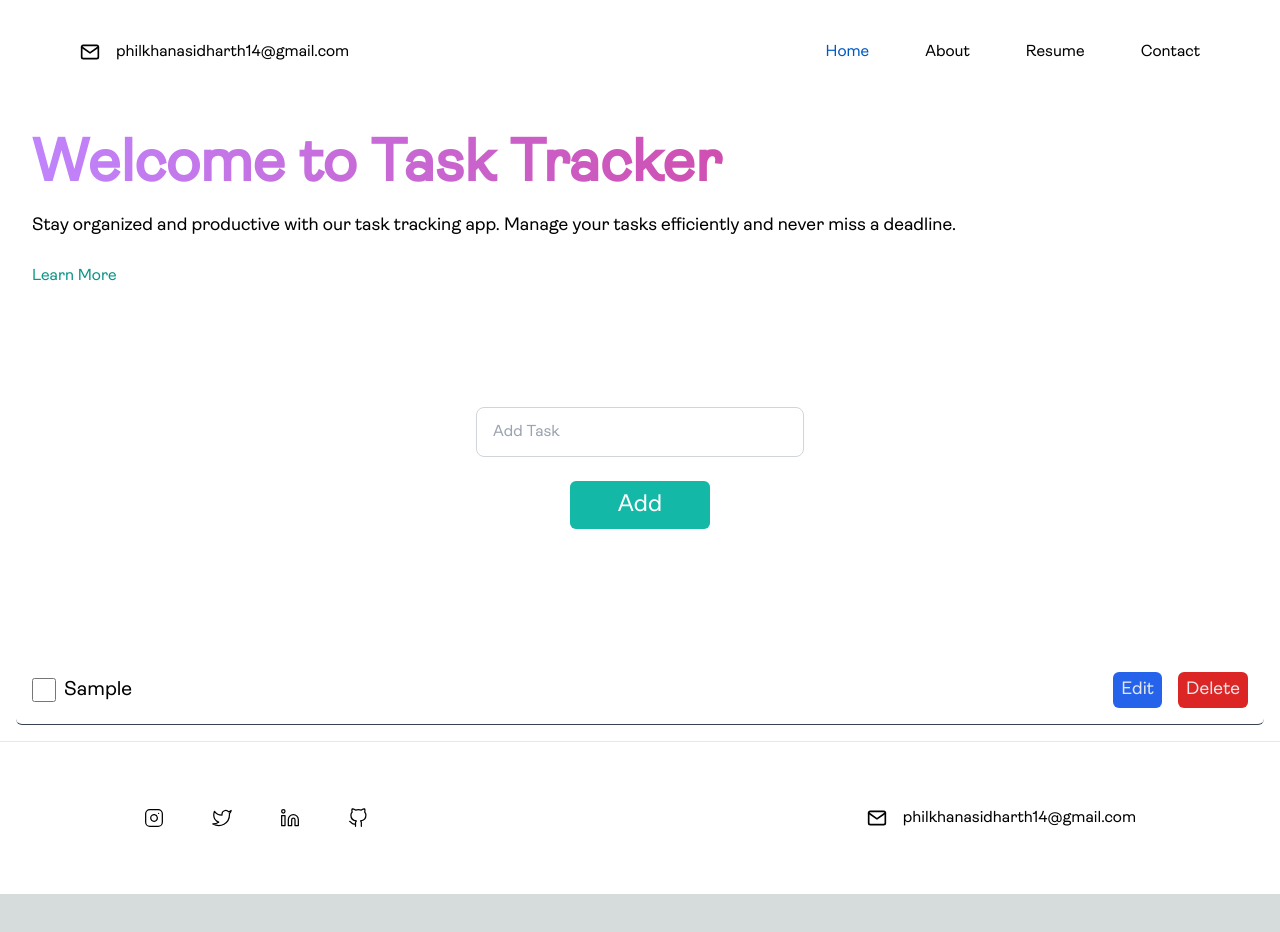
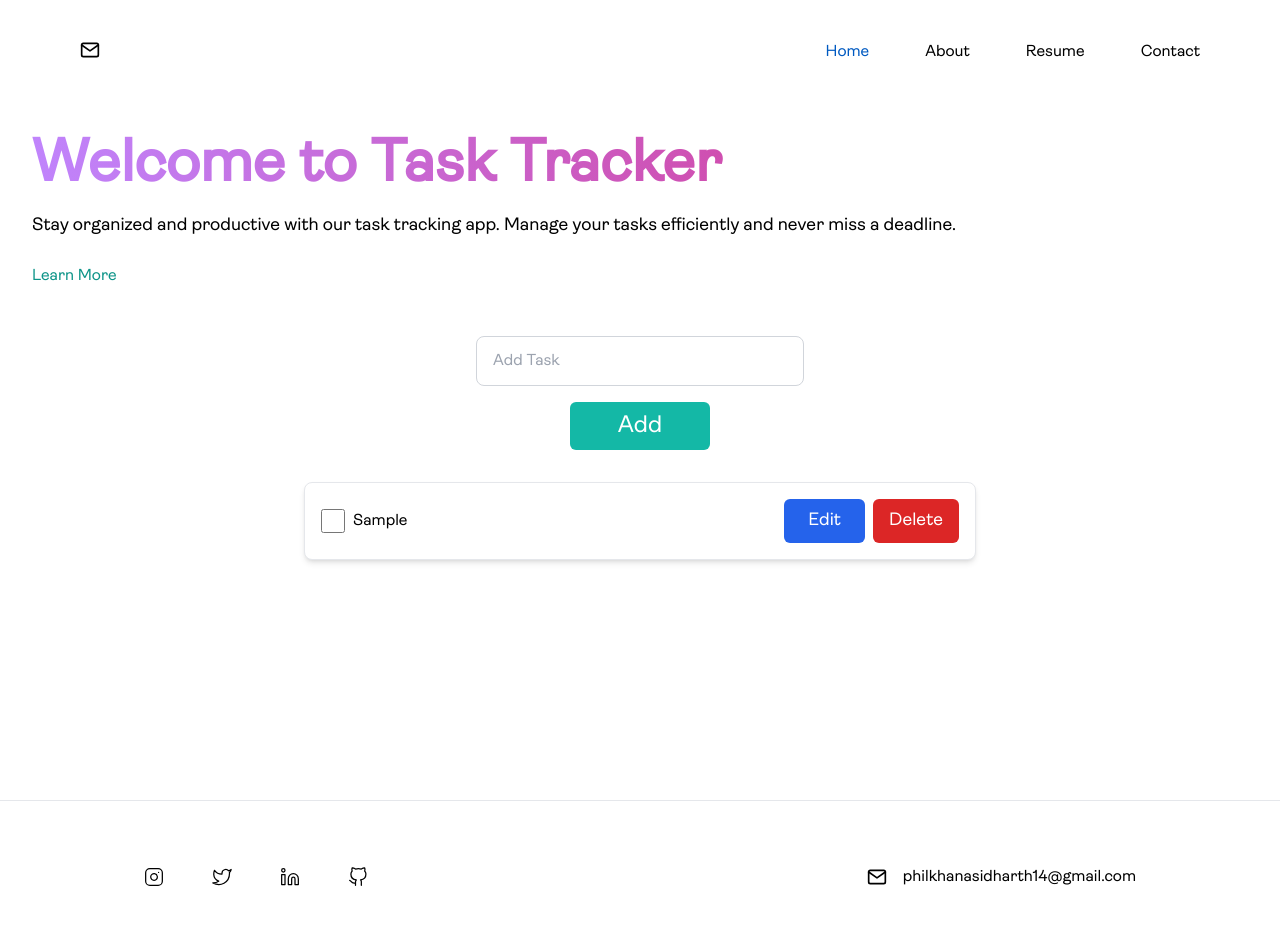
Before and after one commit to psidh/openWeatherApi, a Next.js app: page / in a window 1280 px wide. Both pictures are taken after typing "Sample" into the empty fields and a click on the button "Add". Shown: the top 932 px of the page. Before the commit the page ends 894 px from the top, so only its background shows below. Built offline with nearby package versions, Linux system fonts and the light colour scheme.

Commit message:
tailwind css

```diff
--- a/src/app/components/Form.tsx
+++ b/src/app/components/Form.tsx
@@ -17,7 +17,7 @@ const TaskForm: React.FC<TaskFormProps> = ({ addTask }) => {
 
   return (
     <form onSubmit={handleSubmit} className="">
-        <div className='flex flex-col justify-center items-center h-[40vh]'>
+        <div className='py-4  flex flex-col justify-center items-center'>
         <input
         type="text"
         placeholder="Add Task"
@@ -25,7 +25,7 @@ const TaskForm: React.FC<TaskFormProps> = ({ addTask }) => {
         onChange={(e: React.ChangeEvent<HTMLInputElement>) => setTask(e.target.value)}
         className="dark:bg-white dark:text-black py-3 pl-4 pr-28 rounded-lg border border-gray-300"
         />
-      <button type="submit" className="text-xl md:text-2xl my-6 py-2 px-12  hover:bg-teal-600 bg-teal-500 text-white rounded-md">
+      <button type="submit" className="text-xl md:text-2xl mt-4 py-2 px-12  hover:bg-teal-600 bg-teal-500 text-white rounded-md">
         Add
       </button>
       </div>
--- a/src/app/components/List.tsx
+++ b/src/app/components/List.tsx
@@ -31,26 +31,35 @@ const TaskList: React.FC<TaskListProps>  = ({ tasks, deleteTask, toggleComplete,
 
   return (
 <div className="mx-4">
-  <ul className="my-4">
+  <ul className="my-4 space-y-4">
     {tasks.map((task, index) => (
-      <li key={index} className="flex flex-col sm:flex-row sm:items-center justify-between py-3 px-4 border-b my-4 rounded-md border-gray-700 space-y-4 sm:space-y-0 sm:space-x-6">
+      <li
+        key={index}
+        className="bg-white p-4 border shadow-md rounded-lg hover:shadow-lg mx-auto max-w-xs sm:max-w-md md:max-w-lg lg:max-w-xl xl:max-w-2xl"
+      >
+        <div className="flex flex-col sm:flex-row items-center justify-between">
           <div className="flex items-center space-x-2">
             <input
               type="checkbox"
               checked={task.completed}
               onChange={() => toggleComplete(index)}
-            className={`h-6 w-6 text-white border border-gray-200 rounded ${task.completed ? 'accent-yellow-500 rounded focus:ring-blue-500' : 'accent-gray-500'}`}
+              className={`h-6 w-6 text-white border border-gray-200 rounded-full focus:ring-2 focus:ring-blue-400 ${
+                task.completed
+                  ? 'bg-yellow-500 border-yellow-500'
+                  : 'bg-gray-200 border-gray-200'
+              }`}
             />
+            <div className="flex flex-col">
               {editMode === index ? (
                 <input
                   type="text"
                   value={editedTaskName}
                   onChange={(e) => setEditedTaskName(e.target.value)}
-              className="dark:bg-black rounded-lg border border-gray-300 sm:text-xl px-2 py-1 dark:text-white"
+                  className="dark:bg-black rounded-lg border border-gray-300 text-base p-1 dark:text-white focus:ring focus:ring-blue-500"
                 />
               ) : (
                 <span
-              className={`text-base sm:text-xl my-2 divide-y dark:text-white ${
+                  className={`text-base ${
                     task.completed ? 'line-through text-gray-400' : 'text-black'
                   }`}
                 >
@@ -58,22 +67,30 @@ const TaskList: React.FC<TaskListProps>  = ({ tasks, deleteTask, toggleComplete,
                 </span>
               )}
             </div>
-        <div className="flex items-center space-x-4 my-2 sm:mt-0">
+          </div>
+          <div className="space-x-2 mt-2 sm:mt-0 flex flex-col sm:flex-row">
             {editMode === index ? (
-            <button onClick={() => handleSaveClick(index)} className="bg-green-600 hover:bg-green-700 px-2 py-1 rounded-md text-gray-200 hover:text-gray-300 focus:outline-none text-base sm:text-lg">
+              <button
+                onClick={() => handleSaveClick(index)}
+                className="text-lg bg-green-600 hover:bg-green-700 text-white px-2 py-2 rounded-md hover:text-gray-300 focus:outline-none mb-2 sm:mb-0"
+              >
                 Save
               </button>
             ) : (
-            <button onClick={() => handleEditClick(index, task.name)} className="bg-blue-600 hover:bg-blue-700 px-2 py-1 rounded-md text-gray-200 hover:text-gray-300 focus:outline-none text-base sm:text-lg">
+              <button
+                onClick={() => handleEditClick(index, task.name)}
+                className="text-lg bg-blue-600 hover:bg-blue-700 text-white px-6 py-2 rounded-md hover:text-gray-300 focus:outline-none mb-2 sm:mb-0"
+              >
                 Edit
               </button>
             )}
             <button
               onClick={() => deleteTask(index)}
-            className="bg-red-600 hover:bg-red-700 px-2 py-1 rounded-md text-gray-200 hover:text-gray-300 focus:outline-none text-base sm:text-lg"
+              className="text-lg bg-red-600 hover:bg-red-700 text-white px-4 py-2 rounded-md hover:text-gray-300 focus:outline-none mb-2 sm:mb-0"
             >
               Delete
             </button>
+          </div>
         </div>
       </li>
     ))}
@@ -82,6 +99,12 @@ const TaskList: React.FC<TaskListProps>  = ({ tasks, deleteTask, toggleComplete,
 
 
 
+
+
+
+
+
+
 );
 };
 
--- a/src/app/components/navbar.tsx
+++ b/src/app/components/navbar.tsx
@@ -37,7 +37,7 @@ export default function Navbar() {
               <path d="M4 4h16c1.1 0 2 .9 2 2v12c0 1.1-.9 2-2 2H4c-1.1 0-2-.9-2-2V6c0-1.1.9-2 2-2z" />
               <polyline points="22,6 12,13 2,6" />
             </svg>
-            <span>philkhanasidharth14@gmail.com</span>
+
           </div>
         </a>
         <div className="gap-14 hidden lg:flex ">
--- a/src/app/page.tsx
+++ b/src/app/page.tsx
@@ -55,12 +55,14 @@ export default function Home() {
 
   return (
     <div style={{ fontFamily: 'Ambit, sans-serif'}} >
-    <div className="font-Ambit bg-white dark:bg-black ">
+    <div className="font-Ambit bg-white dark:bg-black h-screen">
     <GlobalStyle />
     <Navbar />
     <Intro />
     <TaskForm addTask={addTask}/>
     <TaskList tasks={tasks} deleteTask={deleteTask} toggleComplete={toggleComplete} editTask={editTask} />
+    </div>
+    <div className='bg-white dark:bg-black'>
     <Footer />
     </div>
     </div>
```
Lines whose indentation alone changed are shown as unchanged.
